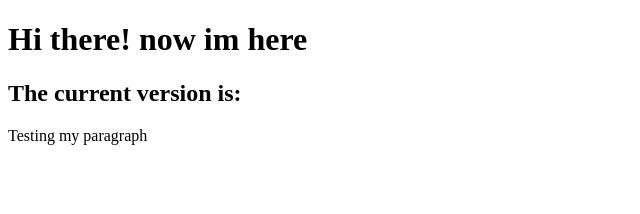
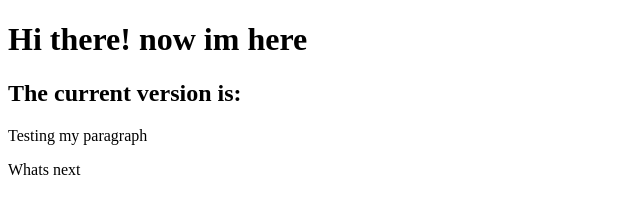
Before and after one commit to Donmagedon/CodingTest, a website: page src/index.html in a window 1280 px wide. Shown: the full height of the page, 0-640 px from the left. Drawn offline with Linux system fonts and the light colour scheme; no server answers.

Commit message:
adding another p element

```diff
--- a/src/index.html
+++ b/src/index.html
@@ -10,6 +10,7 @@
         <h1>Hi there! now im here</h1>
         <h2 ><b>The current version is:<span id="display"></span></b></h2>
         <p>Testing my paragraph</p>
+        <p>Whats next</p>
     </body>
 </body>
 </html>
```
